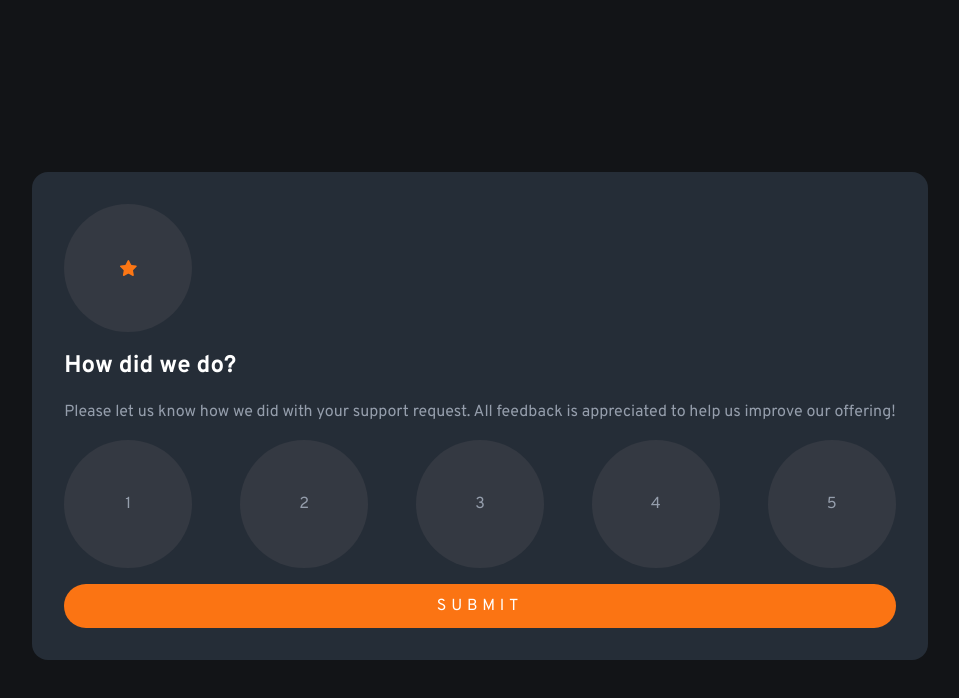
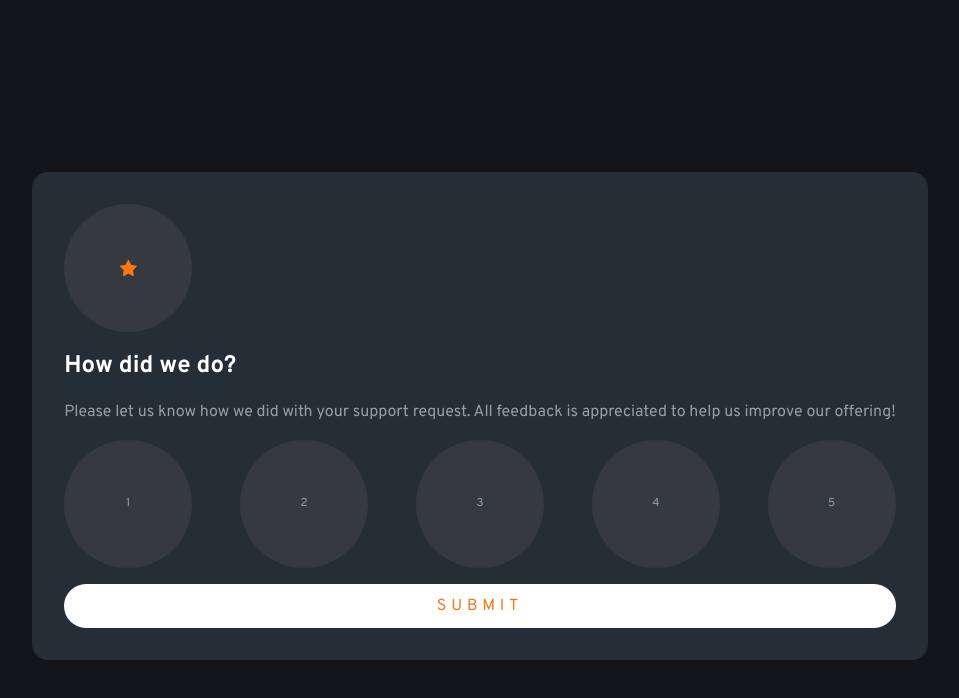
Before and after one commit to nicolasbiscotti/frontend-mentor-interactive-rating-component, a plain HTML site: page index.html in a window 1280 px wide. In both pictures the pointer is over the button "SUBMIT". Shown: the whole page, without its empty margins (160-1119 px from the left). Drawn offline with Linux system fonts and the light colour scheme.

Commit message:
Active States

```diff
--- a/style.css
+++ b/style.css
@@ -137,6 +137,11 @@ fieldset {
 
   cursor: pointer;
 }
+.button:hover, .button:focus {
+  border: none;
+  background-color: var(--color-neutral-100);
+  color: var(--color-orage-primary);
+}
 
 /* Custom Classes */
 .rating {
@@ -156,8 +161,13 @@ fieldset {
 }
 .rating__number {
   cursor: pointer;
+  font-size: 0.725rem;
 }
 .rating__number:hover {
   background-color: var(--color-orage-primary);
   color: var(--color-neutral-100);
 }
+input:checked  .rating__number {
+  background-color: red;
+  color: var(--color-neutral-100);
+}
```
